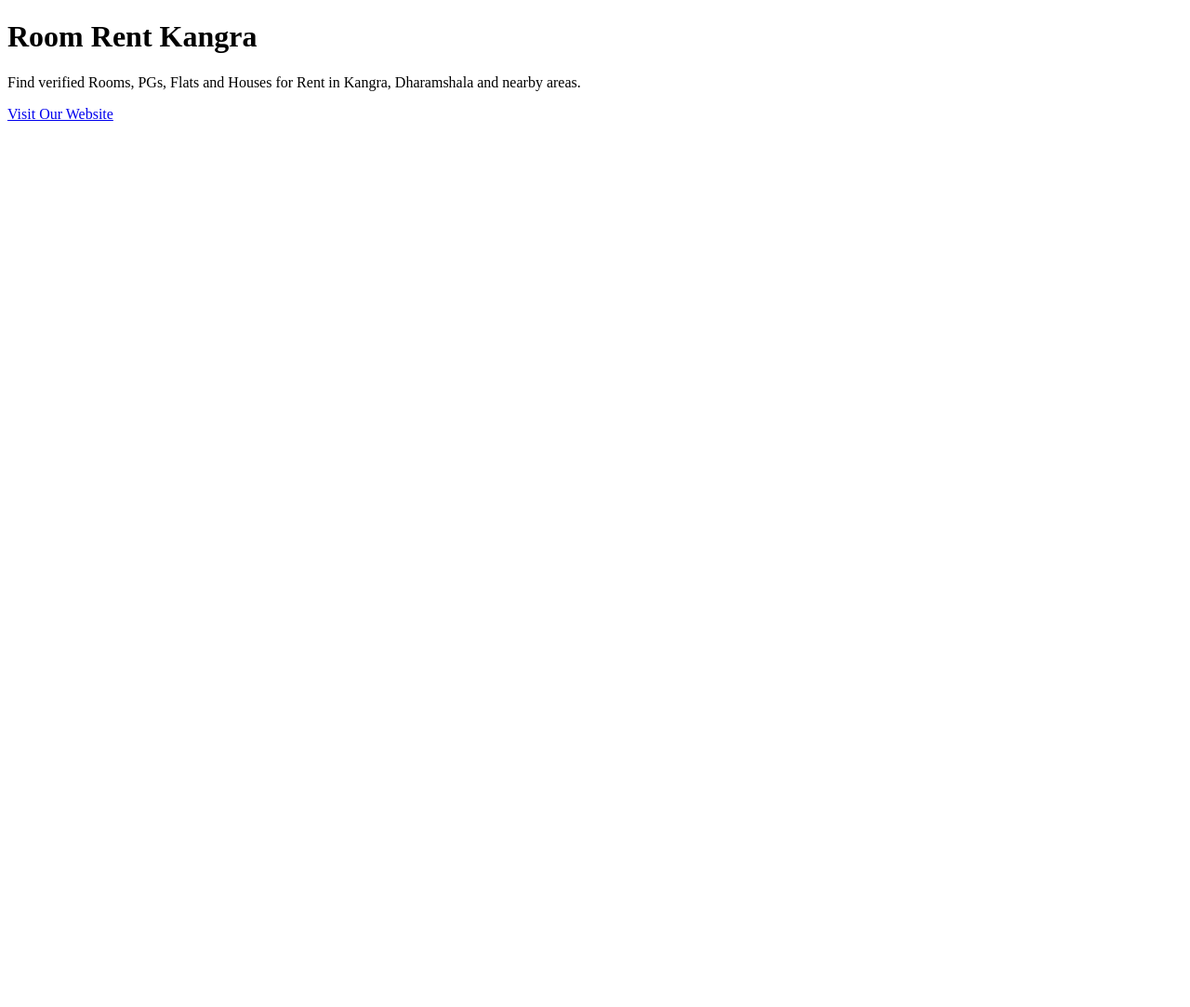
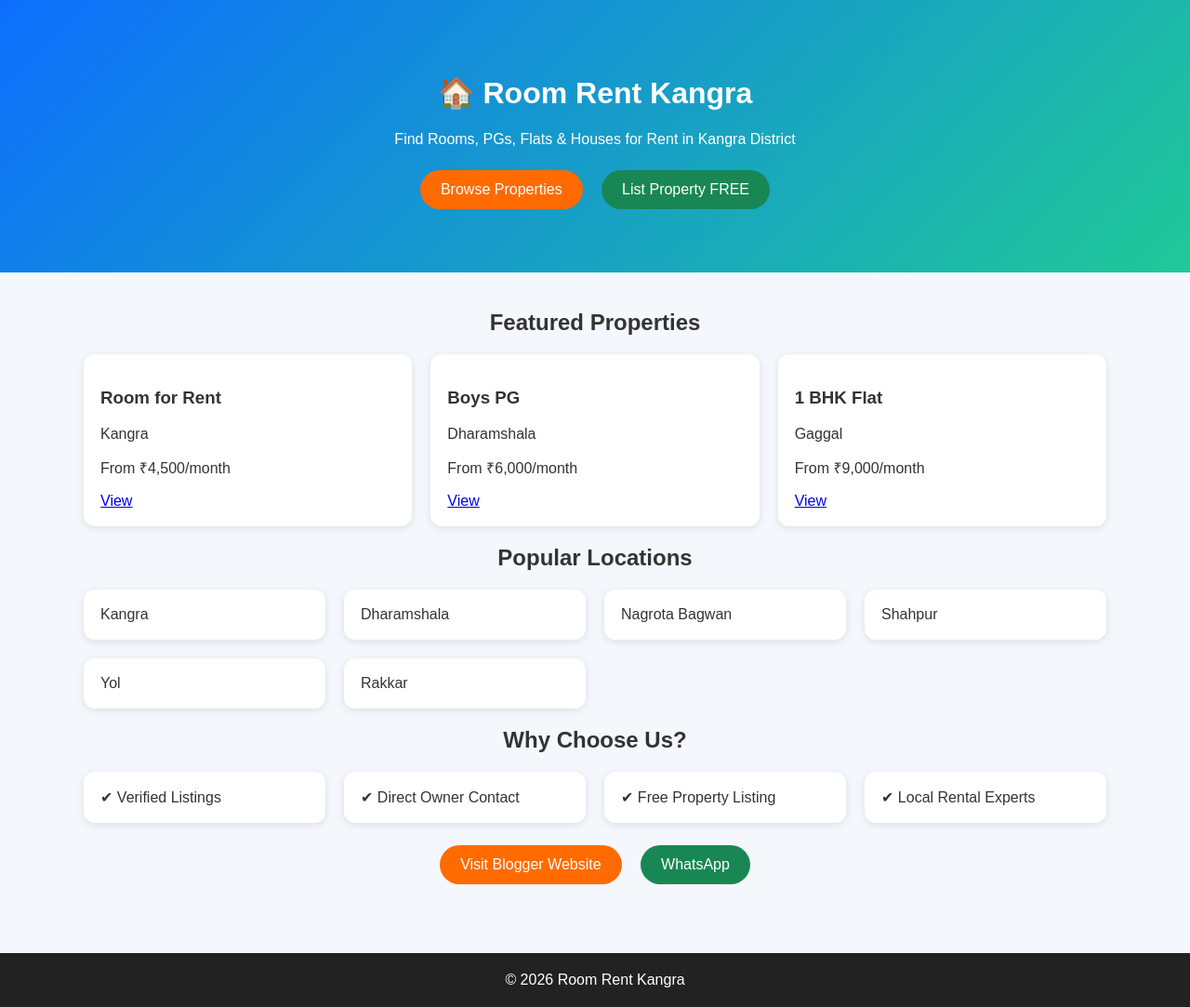
Before and after one commit to rajneesh2848/room-rent-kangra, a plain HTML site: page index.html in a window 1280 px wide. Shown: the whole page at 93% size. Before the commit the page ends 800 px from the top, so only its background shows below. Drawn offline with Linux system fonts and the light colour scheme.

Commit message:
Update index.html

```diff
--- a/index.html
+++ b/index.html
@@ -1,24 +1,48 @@
 <!DOCTYPE html>
-<html>
-<head>
-<title>Room Rent Kangra</title>
-<meta charset="UTF-8">
-<meta name="description" content="Find Rooms, PGs, Flats and Houses for Rent in Kangra District.">
-</head>
-
-<body>
-
-<h1>Room Rent Kangra</h1>
-
-<p>
-Find verified Rooms, PGs, Flats and Houses for Rent in Kangra, Dharamshala and nearby areas.
+<html lang="en"><head>
+<meta charset="UTF-8"><meta name="viewport" content="width=device-width,initial-scale=1">
+<title>Room Rent Kangra | Rooms, PG, Flats & Houses</title>
+<meta name="description" content="Find rooms, PGs, flats and houses for rent in Kangra, Dharamshala and nearby areas.">
+<style>
+body{margin:0;font-family:Arial,sans-serif;background:#f4f7fb;color:#333}
+header{background:linear-gradient(135deg,#0d6efd,#20c997);color:#fff;padding:60px 20px;text-align:center}
+.btn{display:inline-block;margin:8px;padding:12px 22px;border-radius:30px;text-decoration:none;color:#fff;background:#ff6b00}
+.btn2{background:#198754}
+.container{max-width:1100px;margin:auto;padding:20px}
+.grid{display:grid;grid-template-columns:repeat(auto-fit,minmax(240px,1fr));gap:20px}
+.card{background:#fff;border-radius:12px;padding:18px;box-shadow:0 2px 8px rgba(0,0,0,.1)}
+footer{background:#222;color:#fff;text-align:center;padding:20px;margin-top:30px}
+h2{text-align:center}
+</style></head><body>
+<header>
+<h1>🏠 Room Rent Kangra</h1>
+<p>Find Rooms, PGs, Flats & Houses for Rent in Kangra District</p>
+<a class="btn" href="https://roomrentkangra.blogspot.com/">Browse Properties</a>
+<a class="btn btn2" href="https://roomrentkangra.blogspot.com/p/list-your-property-free.html">List Property FREE</a>
+</header>
+<div class="container">
+<h2>Featured Properties</h2>
+<div class="grid">
+<div class="card"><h3>Room for Rent</h3><p>Kangra</p><p>From ₹4,500/month</p><a href="https://roomrentkangra.blogspot.com/">View</a></div>
+<div class="card"><h3>Boys PG</h3><p>Dharamshala</p><p>From ₹6,000/month</p><a href="https://roomrentkangra.blogspot.com/">View</a></div>
+<div class="card"><h3>1 BHK Flat</h3><p>Gaggal</p><p>From ₹9,000/month</p><a href="https://roomrentkangra.blogspot.com/">View</a></div>
+</div>
+<h2>Popular Locations</h2>
+<div class="grid">
+<div class="card">Kangra</div><div class="card">Dharamshala</div><div class="card">Nagrota Bagwan</div>
+<div class="card">Shahpur</div><div class="card">Yol</div><div class="card">Rakkar</div>
+</div>
+<h2>Why Choose Us?</h2>
+<div class="grid">
+<div class="card">✔ Verified Listings</div>
+<div class="card">✔ Direct Owner Contact</div>
+<div class="card">✔ Free Property Listing</div>
+<div class="card">✔ Local Rental Experts</div>
+</div>
+<p style="text-align:center">
+<a class="btn" href="https://roomrentkangra.blogspot.com/">Visit Blogger Website</a>
+<a class="btn btn2" href="https://wa.me/">WhatsApp</a>
 </p>
-
-<p>
-<a href="https://roomrentkangra.blogspot.com/">
-Visit Our Website
-</a>
-</p>
-
-</body>
-</html>
+</div>
+<footer>© 2026 Room Rent Kangra</footer>
+</body></html>
```
